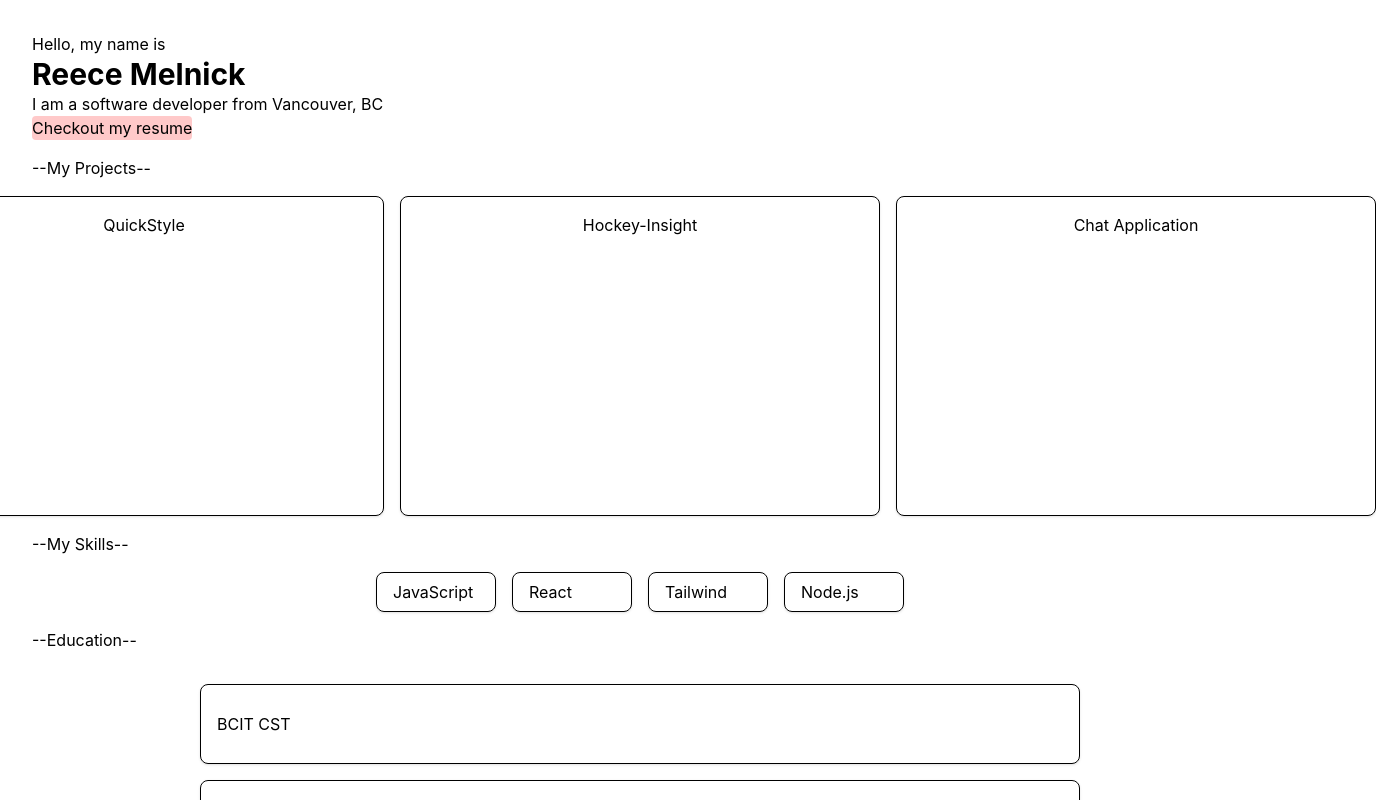
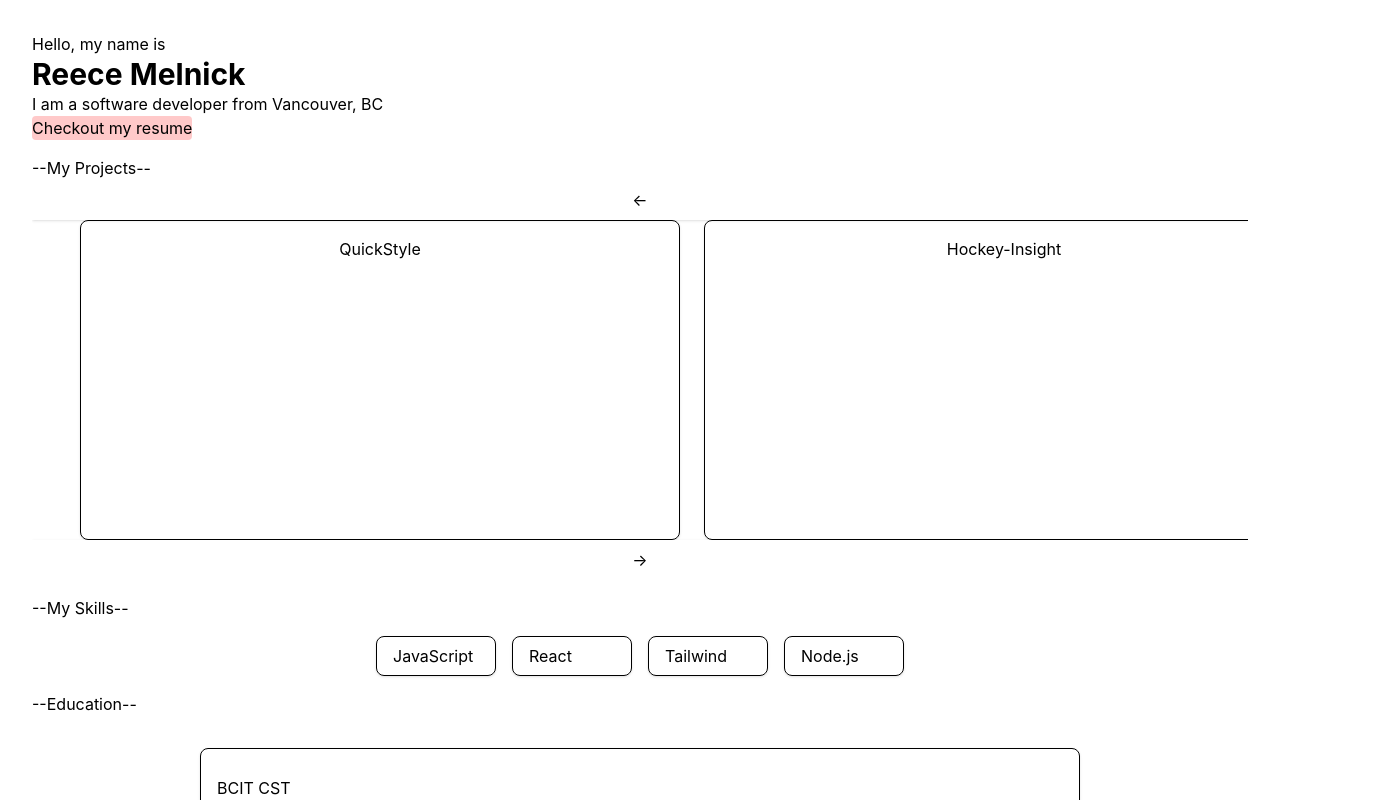
Before and after one commit to reecemelnick/reecemelnick, a React (Vite) app: page / in a window 1280 px wide. Shown: the top 800 px of the page, 1376 px wide, since content can reach past the window. Built offline with nearby package versions, Linux system fonts and the light colour scheme.

Commit message:
project scroll

```diff
--- a/package.json
+++ b/package.json
@@ -12,7 +12,8 @@
   "dependencies": {
     "@tailwindcss/vite": "^4.2.2",
     "react": "^19.1.1",
-    "react-dom": "^19.1.1"
+    "react-dom": "^19.1.1",
+    "tailwind-scrollbar-hide": "^4.0.0"
   },
   "devDependencies": {
     "@eslint/js": "^9.36.0",
--- a/src/App.jsx
+++ b/src/App.jsx
@@ -1,16 +1,10 @@
 import { useState } from 'react'
-import ProjectCard from './components/ProjectCard'
 import SkillCard from './components/SkillCard'
 import EducationCard from './components/EducationCard'
+import Carousel from './components/Carousel'
 import './App.css'
 
 function App() {
-
-  const projects = [
-    { name: "QuickStyle" },
-    { name: "Hockey-Insight" },
-    { name: "Chat Application" },
-  ];
 
   const skills = [
     { name: "JavaScript" },
@@ -26,8 +20,8 @@ function App() {
 
   return (
     <>
-      <div className='flex flex-col items-start gap-4'>
-        <div className='flex flex-col items-start'>
+      <div className='flex flex-col items-center gap-4 min-h-screen overflow-x-hidden'>
+        <div className='flex flex-col self-start items-start'>
           <p>Hello, my name is</p>
           <h1 className="text-3xl font-bold">
           Reece Melnick
@@ -37,10 +31,8 @@ function App() {
         </div>
         <div className="flex flex-col items-center w-full">
           <h3 className='self-start'>--My Projects--</h3>
-          <div className='flex justify-center gap-4 mt-4'>
-            {projects.map((project, index) => (
-              <ProjectCard key={index} project={project} />
-            ))}
+          <div className="w-full overflow-hidden">
+            <Carousel />
           </div>
         </div>
         <div className="flex flex-col items-center w-full">
--- /dev/null
+++ b/src/components/Carousel.jsx
@@ -0,0 +1,54 @@
+import ProjectCard from "./ProjectCard";
+import { useRef } from "react";
+
+export default function Carousel() {
+
+  const projects = [
+    { name: "QuickStyle" },
+    { name: "Hockey-Insight" },
+    { name: "Chat Application" },
+  ];
+
+  const scrollRef = useRef(null);
+
+  const scrollLeft = () => {
+    scrollRef.current.scrollBy({ left: -320, behavior: "smooth" });
+    console.log("click")
+  };
+
+  const scrollRight = () => {
+    scrollRef.current.scrollBy({ left: 320, behavior: "smooth" });
+  };
+
+  return (
+
+
+    <div className="flex flex-col">
+      <button
+        onClick={scrollLeft}
+        className="bg-white shadow p-2"
+      >
+        ←
+      </button>
+
+      <div
+        ref={scrollRef}
+        className="flex flex-nowrap gap-6 overflow-x-auto scroll-smooth px-12"
+      >
+        {projects.map((project, index) => (
+          <div key={index} className="min-w-[320px] shrink-0">
+            <ProjectCard project={project} />
+          </div>
+        ))}
+      </div>
+
+       <button
+        onClick={scrollRight}
+        className="bg-white shadow p-2"
+      >
+        →
+      </button>
+    </div>
+
+  )
+}
--- a/src/components/ProjectCard.jsx
+++ b/src/components/ProjectCard.jsx
@@ -1,7 +1,7 @@
 export default function ProjectCard({project}) {
 
   return (
-    <div className="w-120 h-80 p-4 border rounded-lg shadow">
+    <div className="w-150 h-80 p-4 border rounded-lg shadow">
       {project.name}
     </div>
   )
```
Also changed, not shown: 1 other file (tests, documents, lock files or other folders).
